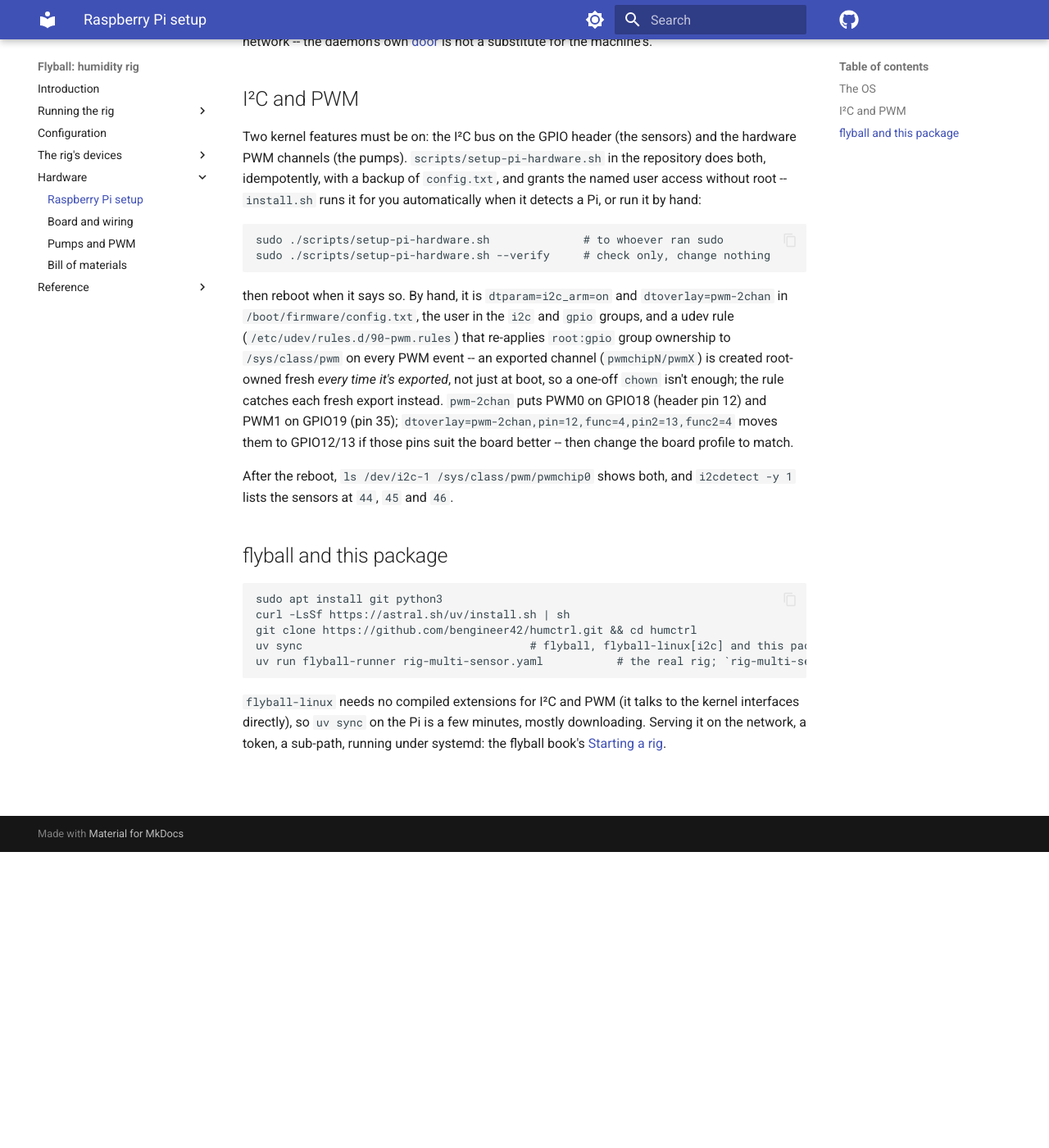
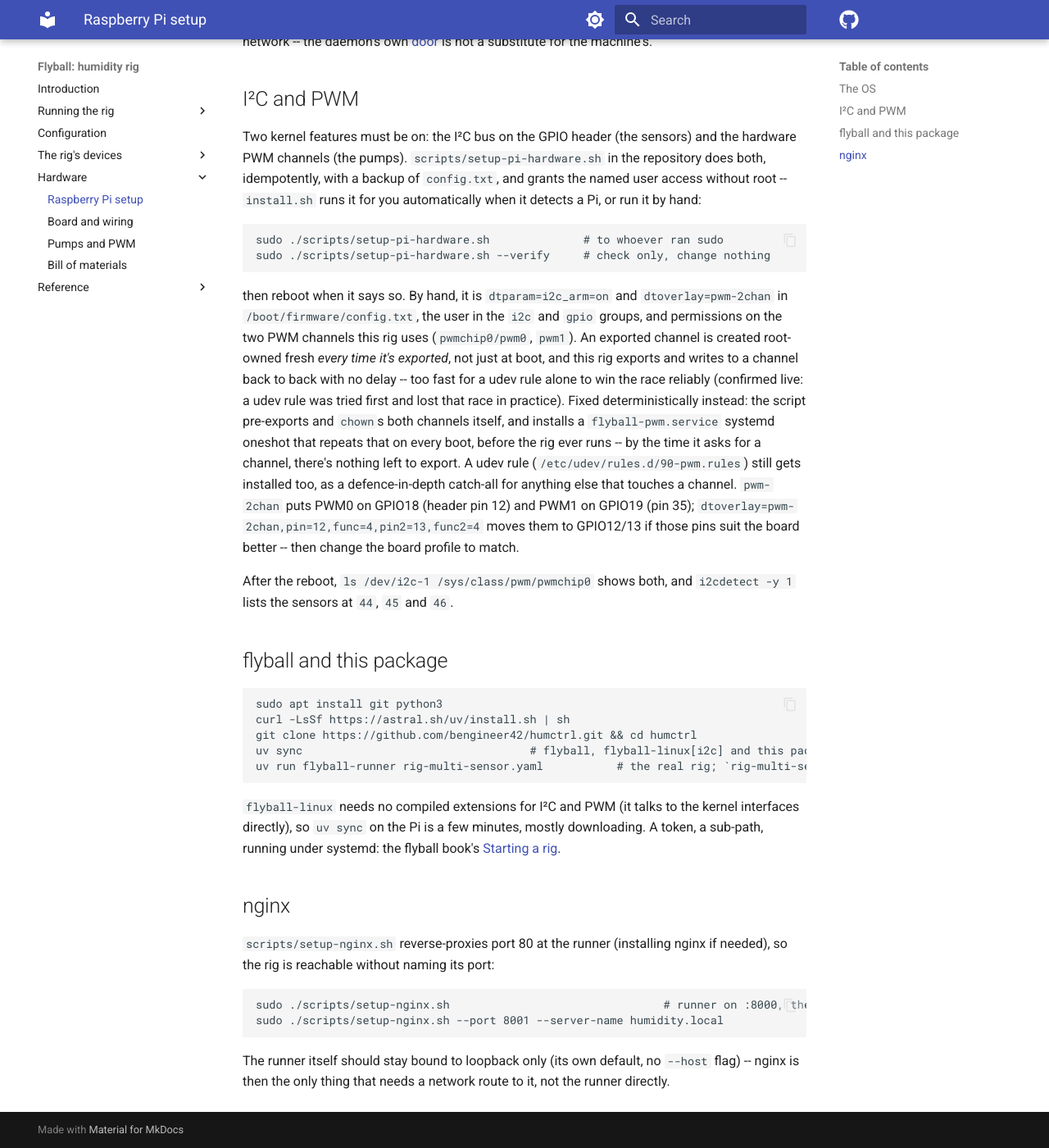
Before and after one commit to bengineer42/humctrl, an MkDocs documentation site: the page built from book/src/4-hardware/pi.md, in a window 1280 px wide and 1400 px high, scrolled down 361 px. Shown: the whole window at 82% size. Built offline with MkDocs 1.6.1 and Material for MkDocs 9.7.7, drawn with Linux system fonts in a browser that asks for light colours; comment, search, counter and statistics services are not loaded.

Commit message:
hw: deterministic PWM permission fix (systemd oneshot), add setup-nginx.sh
The udev rule alone lost the race against this rig's own PWM link every
time, confirmed live on real hardware: it exports a channel and writes
to it on the very next line, faster than udev can spawn a shell and
chown recursively. Fixed properly: pre-export both channels and chown
them synchronously before the rig ever runs, plus a flyball-pwm.service
systemd oneshot that repeats that on every boot (exported channels
don't survive a reboot). The udev rule stays installed too, as
defence in depth for anything else that touches a channel -- it's
just no longer the only thing standing between a fresh boot and a
working rig.

setup-nginx.sh: installs nginx if missing and reverse-proxies :80 at
the runner (with the websocket upgrade headers /ws needs). Not Pi-
specific -- Debian/apt-generic, works on any Debian-family Linux.

book/src/4-hardware/pi.md updated to match both. Book builds strict.

````diff
--- a/book/src/4-hardware/pi.md
+++ b/book/src/4-hardware/pi.md
@@ -27,15 +27,21 @@
 
 then reboot when it says so. By hand, it is `dtparam=i2c_arm=on` and
 `dtoverlay=pwm-2chan` in `/boot/firmware/config.txt`, the user in the `i2c`
-and `gpio` groups, and a udev rule (`/etc/udev/rules.d/90-pwm.rules`) that
-re-applies `root:gpio` group ownership to `/sys/class/pwm` on every PWM
-event -- an exported channel (`pwmchipN/pwmX`) is created root-owned fresh
-*every time it's exported*, not just at boot, so a one-off `chown` isn't
-enough; the rule catches each fresh export instead. `pwm-2chan` puts PWM0
-on GPIO18 (header pin 12) and PWM1 on GPIO19 (pin 35);
-`dtoverlay=pwm-2chan,pin=12,func=4,pin2=13,func2=4` moves them to GPIO12/13
-if those pins suit the board better -- then change the board profile to
-match.
+and `gpio` groups, and permissions on the two PWM channels this rig uses
+(`pwmchip0/pwm0`, `pwm1`). An exported channel is created root-owned fresh
+*every time it's exported*, not just at boot, and this rig exports and
+writes to a channel back to back with no delay -- too fast for a udev rule
+alone to win the race reliably (confirmed live: a udev rule was tried
+first and lost that race in practice). Fixed deterministically instead: the
+script pre-exports and `chown`s both channels itself, and installs a
+`flyball-pwm.service` systemd oneshot that repeats that on every boot,
+before the rig ever runs -- by the time it asks for a channel, there's
+nothing left to export. A udev rule (`/etc/udev/rules.d/90-pwm.rules`)
+still gets installed too, as a defence-in-depth catch-all for anything
+else that touches a channel. `pwm-2chan` puts PWM0 on GPIO18 (header pin
+12) and PWM1 on GPIO19 (pin 35); `dtoverlay=pwm-2chan,pin=12,func=4,pin2=13,func2=4`
+moves them to GPIO12/13 if those pins suit the board better -- then change
+the board profile to match.
 
 After the reboot, `ls /dev/i2c-1 /sys/class/pwm/pwmchip0` shows both, and
 `i2cdetect -y 1` lists the sensors at `44`, `45` and `46`.
@@ -52,5 +58,19 @@
 
 `flyball-linux` needs no compiled extensions for I²C and PWM (it talks to
 the kernel interfaces directly), so `uv sync` on the Pi is a few minutes,
-mostly downloading. Serving it on the network, a token, a sub-path, running
-under systemd: the flyball book's [Starting a rig](https://bengineer42.github.io/flyball/latest/1-running/daemon/).
+mostly downloading. A token, a sub-path, running under systemd: the
+flyball book's [Starting a rig](https://bengineer42.github.io/flyball/latest/1-running/daemon/).
+
+## nginx
+
+`scripts/setup-nginx.sh` reverse-proxies port 80 at the runner (installing
+nginx if needed), so the rig is reachable without naming its port:
+
+```
+sudo ./scripts/setup-nginx.sh                                # runner on :8000, the default
+sudo ./scripts/setup-nginx.sh --port 8001 --server-name humidity.local
+```
+
+The runner itself should stay bound to loopback only (its own default, no
+`--host` flag) -- nginx is then the only thing that needs a network route
+to it, not the runner directly.
````
Also changed, not shown: 2 other files.
